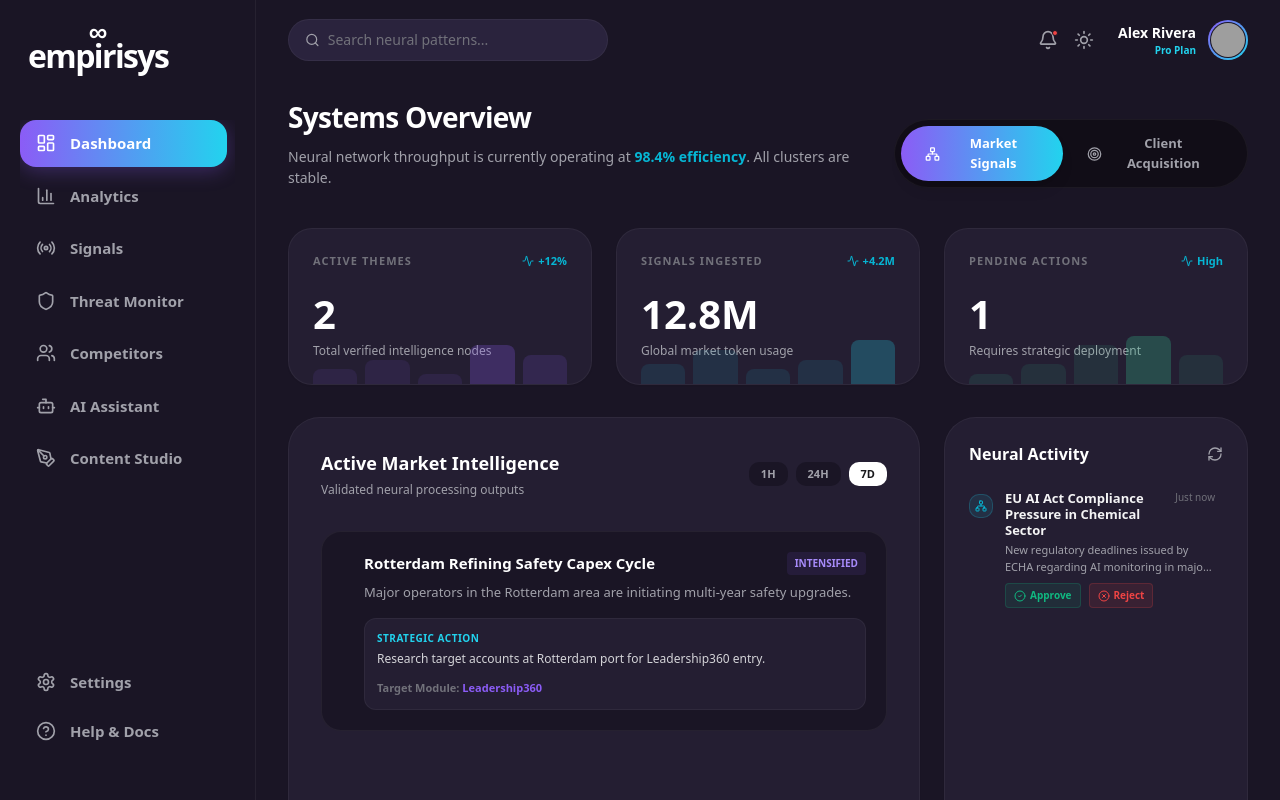
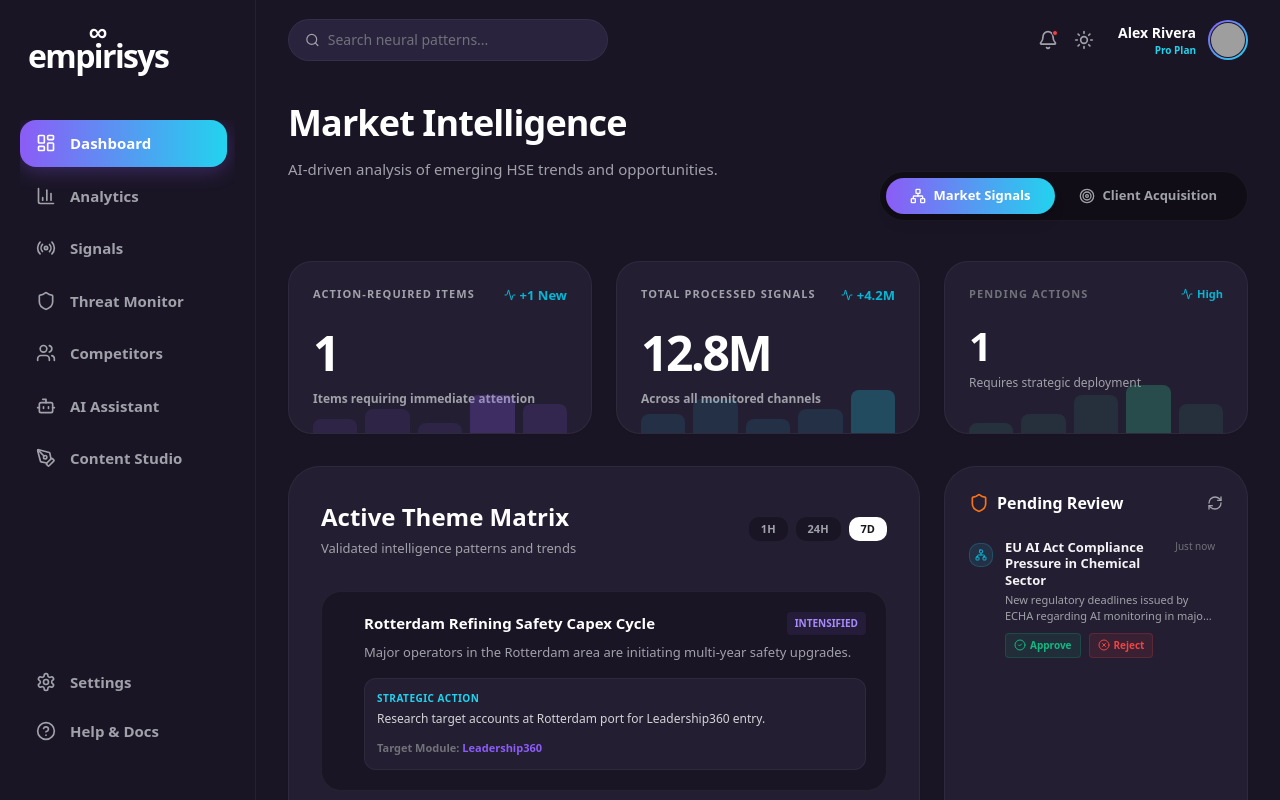
Before and after one commit to amaravhale/EIH-Test, a Next.js app: page /dashboard in a window 1280 px wide. Built offline with nearby package versions, Linux system fonts and the light colour scheme; grey boxes are pictures that could not be loaded.

Commit message:
Restore classic Market Intelligence UI copy over Synexis styling

```diff
--- a/src/app/(app)/dashboard/page.tsx
+++ b/src/app/(app)/dashboard/page.tsx
@@ -1,7 +1,7 @@
 "use client";
 
 import React, { useState, useEffect } from "react";
-import { Loader2, RefreshCw, Activity, Target, Network, Zap, CheckCircle2, XCircle, Sparkles } from "lucide-react";
+import { Loader2, RefreshCw, Activity, Target, Network, Zap, CheckCircle2, XCircle, Sparkles, Shield } from "lucide-react";
 import { LeadScoringMatrix } from "./_components/lead-scoring-matrix";
 
 export default function DashboardPage() {
@@ -46,10 +46,10 @@ export default function DashboardPage() {
 
       {/* Top Section */}
       <div className="flex flex-col md:flex-row md:items-end justify-between gap-6 pb-2">
-        <div>
-          <h2 className="text-[28px] font-bold tracking-tight text-zinc-900 dark:text-white mb-2">Systems Overview</h2>
-          <p className="text-[14px] text-zinc-500 dark:text-zinc-400">
-            Neural network throughput is currently operating at <span className="text-cyan-500 font-semibold">98.4% efficiency</span>. All clusters are stable.
+        <div className="mb-10">
+        <h1 className="text-[36px] font-bold text-zinc-900 dark:text-white tracking-tight mb-2">Market Intelligence</h1>
+        <p className="text-[15px] text-zinc-500 dark:text-zinc-400">
+          AI-driven analysis of emerging HSE trends and opportunities.
         </p>
       </div>
 
@@ -77,11 +77,16 @@ export default function DashboardPage() {
           <div className="grid grid-cols-1 md:grid-cols-3 gap-6">
             <div className="bg-white dark:bg-[#241E32] rounded-[24px] p-6 shadow-sm border border-zinc-100 dark:border-white/5 relative overflow-hidden">
                   <div className="flex justify-between items-start mb-6">
-                <span className="text-[11px] font-bold tracking-widest text-zinc-400 dark:text-zinc-500 uppercase">Active Themes</span>
-                <span className="text-[11px] font-bold text-cyan-500 flex items-center gap-1"><Activity className="h-3 w-3" /> +12%</span>
+                    <span className="text-[11px] font-bold tracking-widest text-zinc-500 dark:text-zinc-400 uppercase">ACTION-REQUIRED ITEMS</span>
+                    <span className="text-[13px] font-bold text-cyan-500 flex items-center">
+                      <Activity className="h-3 w-3 mr-1" />
+                      +{topActions.length} New
+                    </span>
                   </div>
-              <div className="text-[40px] font-bold text-zinc-900 dark:text-white leading-none mb-2">{approvedThemes.length + pendingThemes.length}</div>
-              <p className="text-[12px] text-zinc-500 dark:text-zinc-400">Total verified intelligence nodes</p>
+                  <div className="text-[48px] font-bold text-zinc-900 dark:text-white leading-none tracking-tighter mb-2">
+                    {topActions.length}
+                  </div>
+                  <span className="text-[12px] font-bold text-zinc-500 dark:text-zinc-400">Items requiring immediate attention</span>
               {/* Fake bar chart visual */}
               <div className="absolute bottom-0 left-0 w-full flex items-end justify-between px-6 h-12 gap-2 opacity-50">
                 <div className="w-full bg-violet-500/20 rounded-t-sm h-[30%]"></div>
@@ -94,11 +99,16 @@ export default function DashboardPage() {
 
             <div className="bg-white dark:bg-[#241E32] rounded-[24px] p-6 shadow-sm border border-zinc-100 dark:border-white/5 relative overflow-hidden">
                   <div className="flex justify-between items-start mb-6">
-                <span className="text-[11px] font-bold tracking-widest text-zinc-400 dark:text-zinc-500 uppercase">Signals Ingested</span>
-                <span className="text-[11px] font-bold text-cyan-500 flex items-center gap-1"><Activity className="h-3 w-3" /> +4.2M</span>
+                    <span className="text-[11px] font-bold tracking-widest text-zinc-500 dark:text-zinc-400 uppercase">TOTAL PROCESSED SIGNALS</span>
+                    <span className="text-[13px] font-bold text-cyan-500 flex items-center">
+                      <Activity className="h-3 w-3 mr-1" />
+                      +4.2M
+                    </span>
                   </div>
-              <div className="text-[40px] font-bold text-zinc-900 dark:text-white leading-none mb-2">12.8M</div>
-              <p className="text-[12px] text-zinc-500 dark:text-zinc-400">Global market token usage</p>
+                  <div className="text-[48px] font-bold text-zinc-900 dark:text-white leading-none tracking-tighter mb-2">
+                    12.8M
+                  </div>
+                  <span className="text-[12px] font-bold text-zinc-500 dark:text-zinc-400">Across all monitored channels</span>
               {/* Fake bar chart visual */}
               <div className="absolute bottom-0 left-0 w-full flex items-end justify-between px-6 h-12 gap-2 opacity-50">
                 <div className="w-full bg-cyan-400/20 rounded-t-sm h-[40%]"></div>
@@ -135,8 +145,8 @@ export default function DashboardPage() {
               <div className="bg-white dark:bg-[#241E32] rounded-[32px] p-8 shadow-sm border border-zinc-100 dark:border-white/5 h-[500px] overflow-y-auto custom-scrollbar">
                 <div className="flex items-center justify-between mb-8">
                 <div>
-                    <h3 className="text-[18px] font-bold text-zinc-900 dark:text-white">Active Market Intelligence</h3>
-                    <p className="text-[12px] text-zinc-500 dark:text-zinc-400 mt-1">Validated neural processing outputs</p>
+                  <h3 className="text-[24px] font-bold text-zinc-900 dark:text-white">Active Theme Matrix</h3>
+                  <p className="text-[13px] text-zinc-500 dark:text-zinc-400 mt-1">Validated intelligence patterns and trends</p>
                 </div>
                   <div className="flex gap-2">
                     <button className="px-3 py-1 rounded-md text-[11px] font-bold bg-zinc-100 dark:bg-[#1A1525] text-zinc-500 dark:text-zinc-400">1H</button>
@@ -177,7 +187,7 @@ export default function DashboardPage() {
             <div className="lg:col-span-1">
               <div className="bg-white dark:bg-[#241E32] rounded-[32px] p-6 shadow-sm border border-zinc-100 dark:border-white/5 h-[500px] flex flex-col relative overflow-hidden">
                 <div className="flex items-center justify-between mb-6 relative z-10">
-                  <h3 className="text-[16px] font-bold text-zinc-900 dark:text-white">Neural Activity</h3>
+                  <h3 className="text-[16px] font-bold text-zinc-900 dark:text-white flex items-center gap-2"><Shield className="h-5 w-5 text-orange-500" /> Pending Review</h3>
                   <button onClick={fetchMarketData} className="text-zinc-400 hover:text-white transition-colors">
                     {isLoading ? <Loader2 className="h-4 w-4 animate-spin" /> : <RefreshCw className="h-4 w-4" />}
                   </button>
```
Lines whose indentation alone changed are shown as unchanged.
